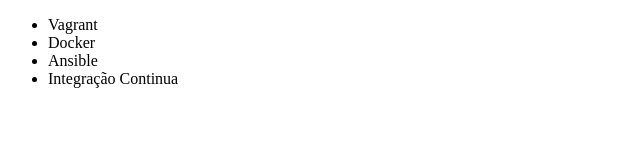
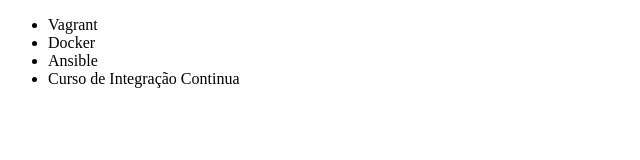
Before and after one commit to GabrielEstery/Alura-Git, a plain HTML site: page index.html in a window 1280 px wide. Shown: the full height of the page, 0-640 px from the left. Drawn offline with Linux system fonts and the light colour scheme.

Commit message:
versão-3.0

```diff
--- a/index.html
+++ b/index.html
@@ -9,7 +9,7 @@
         <li>Vagrant</li>
         <li>Docker</li>
         <li>Ansible</li>
-        <li>Integração Continua</li>
+        <li>Curso de Integração Continua</li>
     </ul>
 </body>
 </html>
```
